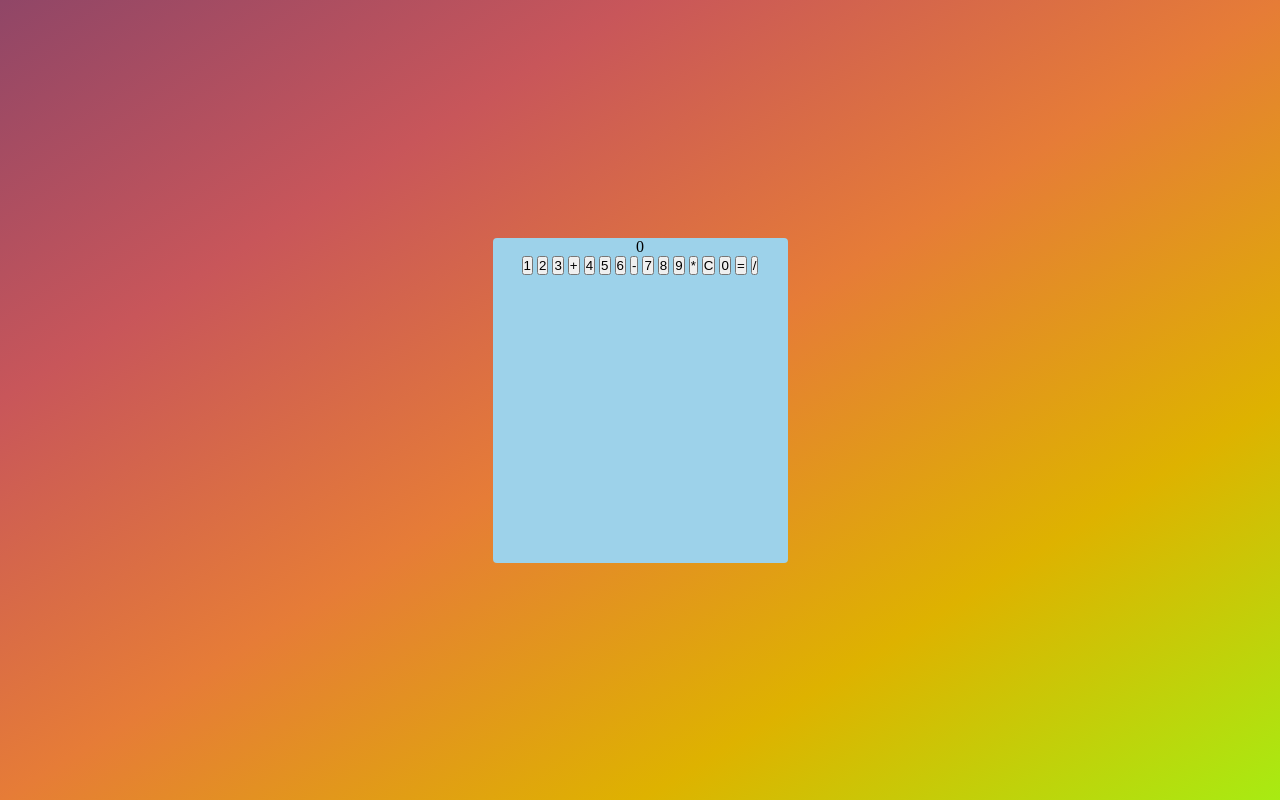
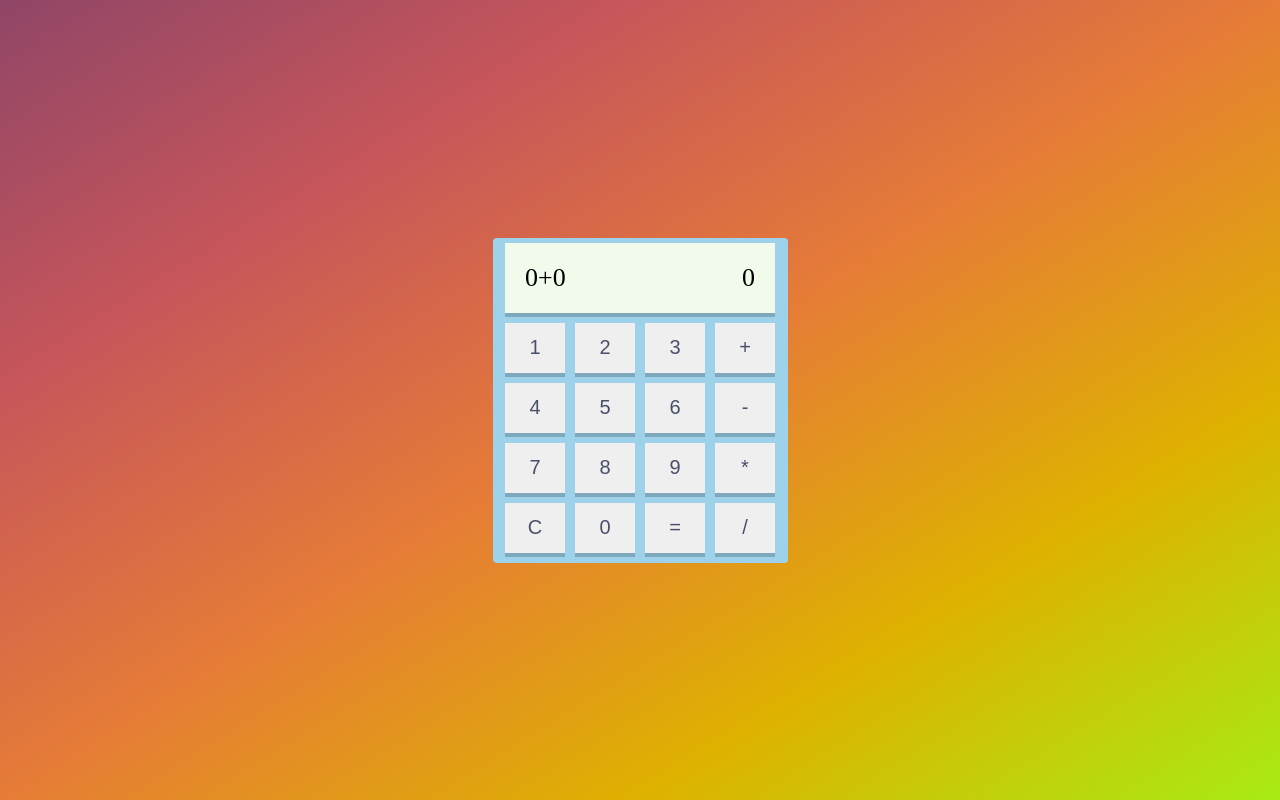
Before and after one commit to Zazzix/calculator, a plain HTML site: page index.html in a window 1280 px wide. Drawn offline with Linux system fonts and the light colour scheme.

Commit message:
finished calculator layout

```diff
--- a/index.html
+++ b/index.html
@@ -10,7 +10,9 @@
 
 <body>
     <div class="calc-body">
-        <div class="calc__output">0</div>
+        <div class="calc__output">
+            <p class="operation">0+0</p>
+            <p class="answer">0</p></div>
         <div class="calc__keys">
             <button class="operand">1</button>
             <button class="operand">2</button>
--- a/style.css
+++ b/style.css
@@ -12,7 +12,64 @@ body {
     background: linear-gradient(to right bottom, #904667, #c8565a, #e67c37, #deb200, #a8eb12);
 }
 
+button {
+
+    border: 0;
+    color: #495069;
+    background-color: 4px;
+    width: 60px;
+    height: 50px;
+    margin: 5px;
+    font-size: 20px;
+    box-shadow: 0 4px rgba(0, 0, 0, 0.2);
+
+
+}
+
+.calc__keys {
+    display: flex;
+    flex-wrap: wrap;
+    align-content: center;
+    justify-content: center;
+}
+
+.operand:hover{
+    border: 0 solid #000;
+    color: #495069;
+    background-color: #8f5fda;
+    border-radius: 4px;
+    width: 60px;
+    height: 50px;
+    float: left;
+    margin: 5px;
+    font-size: 20px;
+    box-shadow: 0 4px #644294;
+}
+
+.operator:hover{
+    background-color: #e7f56b;
+    box-shadow: 0 4px #b7c259;
+}
+
+.calc__output {
+    display: flex;
+    justify-content: space-between;
+    width: 270px;
+    font-size: 26px;
+    text-align: center;
+    background-color: #f1faeb;
+    align-self: center;
+    padding: 20px 20px;
+    margin-top: 5px;
+    box-shadow: 0 4px rgba(0,0,0,0.2);
+    margin-bottom: 5px;
+
+}
+
+
 .calc-body {
+    display: flex;
+    flex-direction: column;
     background-color: #9dd2ea;
     width: 295px;
     height: 325px;
```
